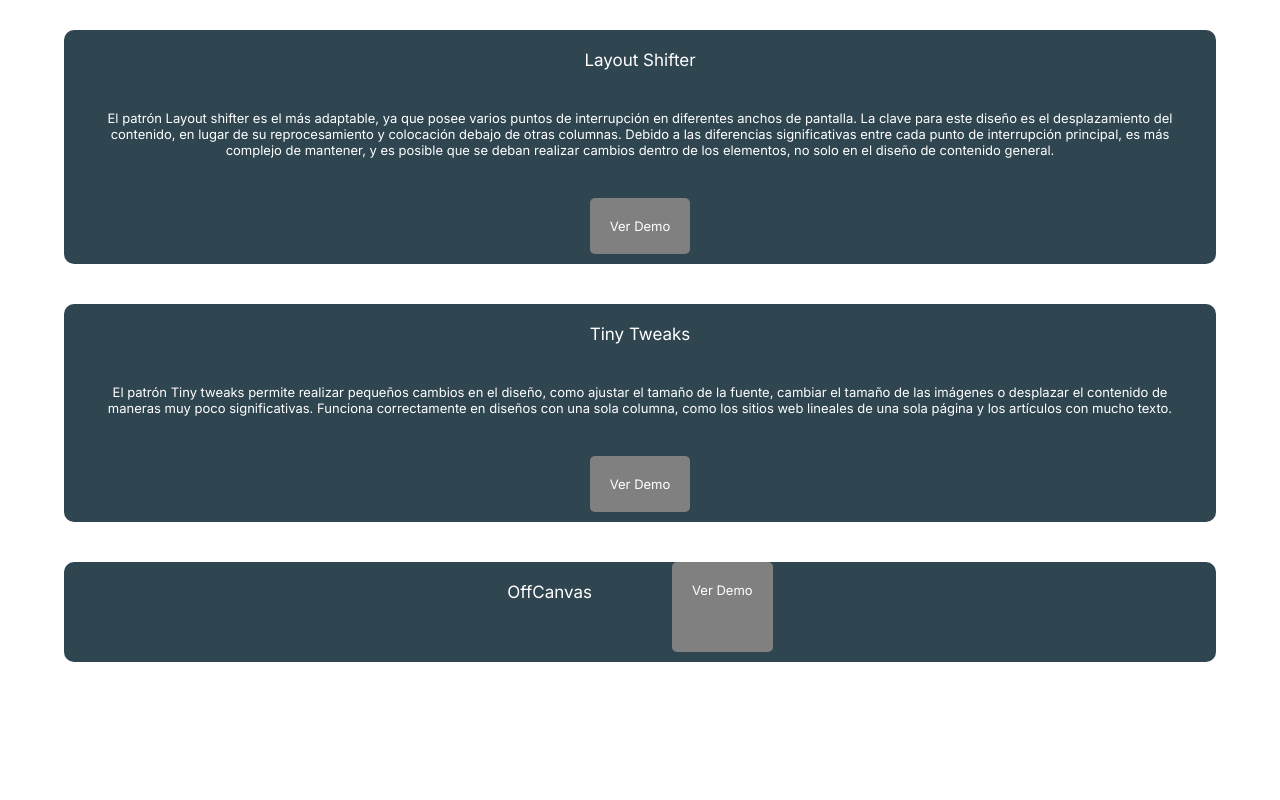
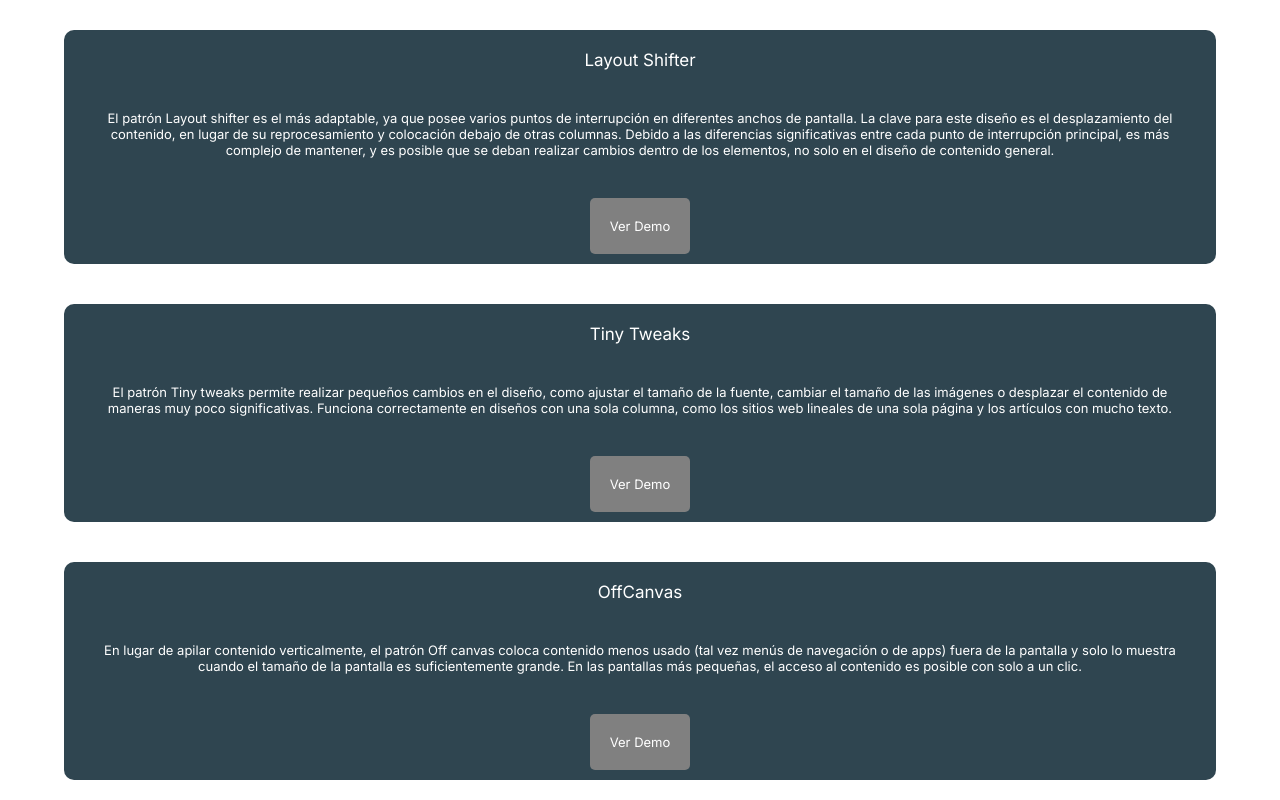
Before and after one commit to rodmejiao/Responsive-desing-patterns, a plain HTML site: page index.html in a window 1280 px wide. Shown: the part 602-1402 px from the top of the page. Before the commit the page ends 1284 px from the top, so only its background shows below. Drawn offline with Linux system fonts and the light colour scheme.

Commit message:
agregando meta tags a los index

```diff
--- a/index.html
+++ b/index.html
@@ -4,6 +4,8 @@
 <head>
     <meta charset="UTF-8">
     <meta name="viewport" content="width=device-width, initial-scale=1.0">
+    <meta name="description" content="Conceptos y Demo de patrones de diseño adaptable">
+    <meta name="robots" content="index,follow">
     <title>Responsive desing patterns</title>
     <link rel="stylesheet" href="./css/mobile.css">
     <link href="https://fonts.googleapis.com/css2?family=Inter:wght@100;400&display=swap" rel="stylesheet">
@@ -45,16 +47,23 @@
             <a href="./LayoutShifter/" target="_blank">Ver Demo</a>
         </div>
         <div class="box box4"><span>Tiny Tweaks</span>
-            <p>El patrón Tiny tweaks permite realizar pequeños cambios en el diseño, como ajustar el tamaño de la fuente, cambiar el tamaño de las imágenes o desplazar el contenido de maneras muy poco significativas.
+            <p>El patrón Tiny tweaks permite realizar pequeños cambios en el diseño, como ajustar el tamaño de la
+                fuente, cambiar el tamaño de las imágenes o desplazar el contenido de maneras muy poco significativas.
 
-                Funciona correctamente en diseños con una sola columna, como los sitios web lineales de una sola página y los artículos con mucho texto.</p>
+                Funciona correctamente en diseños con una sola columna, como los sitios web lineales de una sola página
+                y los artículos con mucho texto.</p>
 
             <a href="./TinyTweaks/index.html" target="_blank">Ver Demo</a>
         </div>
         <div class="box box5"><span>OffCanvas</span>
-            <p></p>
+            <p>
+                En lugar de apilar contenido verticalmente, el patrón Off canvas coloca contenido menos usado (tal vez
+                menús de navegación o de apps) fuera de la pantalla y solo lo muestra cuando el tamaño de la pantalla es
+                suficientemente grande. En las pantallas más pequeñas, el acceso al contenido es posible con solo a un
+                clic.
+            </p>
 
-            <a href="./MostyFluid/index.html" target="_blank">Ver Demo</a>
+            <a href="./OffCanvas/index.html" target="_blank">Ver Demo</a>
         </div>
     </main>
 </body>
```
Also changed, not shown: ColumnDrop/index.html (+2 -0 lines), LayoutShifter/index.html (+2 -0 lines), MostyFluid/index.html (+2 -0 lines), TinyTweaks/index.html (+2 -0 lines).
